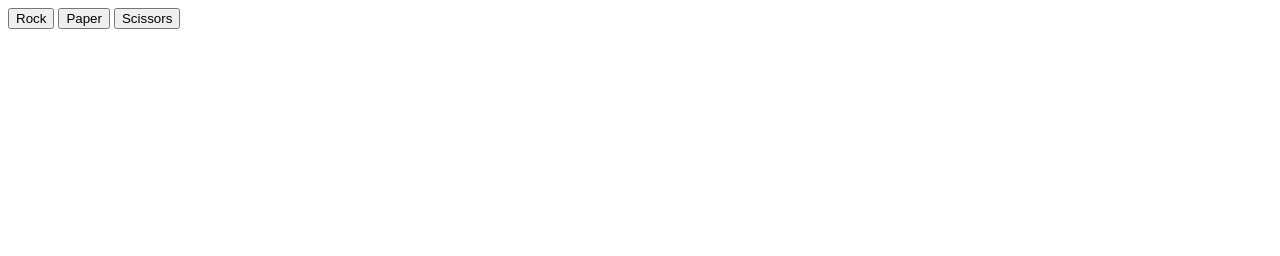
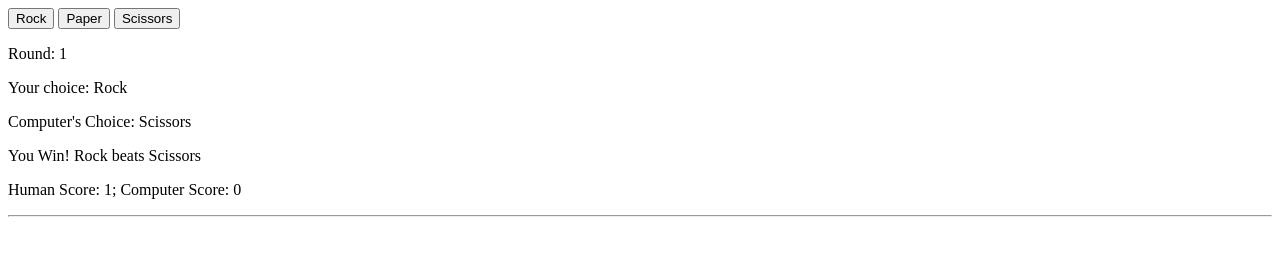
Before and after one commit to Unstoppable-AJ-LimitsNotFound/rock-paper-scissors, a plain HTML site: page index.html in a window 1280 px wide. Both pictures are taken after a click on the button "Rock". Drawn offline with Linux system fonts and the light colour scheme.

Commit message:
Display game results and winner in UI
Replace console output with DOM updates to
show round results and running scores.

Declare a winner once either player reaches
five points and display the final result.

```diff
--- a/index.html
+++ b/index.html
@@ -11,6 +11,9 @@
     <button>Paper</button>
     <button>Scissors</button>
 
+    <div>
+
+    </div>
 
 
     <script src="script.js"></script>
--- a/script.js
+++ b/script.js
@@ -15,10 +15,6 @@ function getComputerChoice() {
     }
 }
 
-// let ans1 = getComputerChoice();
-// console.log(ans1);
-
-
 // Add logic for human choice
 
 function getHumanChoice() {
@@ -32,18 +28,18 @@ function getHumanChoice() {
         case "scissors": return "Scissors";
     }
 }
-// let ans2 = getHumanChoice();
-// console.log(ans2);
-
 
 //Write the logic to play the entire game
-
-function playGame() {
 
 //Declare the players score variables
 
 let humanScore = 0;
 let computerScore = 0;
+
+let i = 1;
+function playGame() {
+    const resultDiv = document.querySelector("div");
+
 
     //Write the logic to play a single round
 
@@ -75,45 +71,55 @@ function playGame() {
             computerScore++;
         }
 
+        let roundNum = document.createElement("p");
+        roundNum.textContent = `Round: ${i++}`;
+
+
+        let roundChoiceHuman = document.createElement("p");
+        roundChoiceHuman.textContent = `Your choice: ${humanChoice}`;
+
+        let roundChoiceComputer = document.createElement("p");
+        roundChoiceComputer.textContent = `Computer's Choice: ${computerChoice}`;
+
+        let roundResult = document.createElement("p");
+
         if (result === "Draw") {
-            console.log(`You ${result}!`);
+            roundResult.textContent = `You ${result}!`;
         } else {
-            console.log(`You ${result}! ${humanChoice} beats ${computerChoice}`);
+            roundResult.textContent = `You ${result}! ${humanChoice} beats ${computerChoice}`;
         }
-        console.log(`Human Score: ${humanScore}; Computer Score: ${computerScore}`);
+
+        let roundScore = document.createElement("p");
+        roundScore.textContent = `Human Score: ${humanScore}; Computer Score: ${computerScore}`;
+
+        const hLine = document.createElement("hr");
+
+        resultDiv.append(roundNum, roundChoiceHuman, roundChoiceComputer, roundResult, roundScore, hLine); //better way
+        // resultDiv.appendChild(roundChoices);
+        // resultDiv.appendChild(roundResult);
+        // resultDiv.appendChild(roundScore);
+        // resultDiv.appendChild(hLine);
+
+        if (humanScore === 5 && computerScore < 5) {
+            alert("You WIN!!!");
+        } else if (computerScore === 5 && humanScore < 5) {
+            alert("You LOSE!!! Better luck next next time...");
+        }
     }
 
 
-
-    //Playing game
-    // for (let i = 0; i < 5; i++) {
-    //     //PLaying Round
-    //     const humanSelection = getHumanChoice();
-    //     const computerSelection = getComputerChoice();
-
-    //     playRound(humanSelection, computerSelection);
-    // }
-
-    // if (humanScore > computerScore) {
-    //     console.log("You WIN!!!")
-    // } else if (computerScore > humanScore) {
-    //     console.log("You LOSE!!! Better luck next next time...")
-    // } else {
-    //     console.log("Draw!!!");
-    // }
-
-}
-
     const buttons = document.querySelectorAll("button");
 
+    // Playing game
+
+    //PLaying Round
     buttons.forEach((button) => {
         button.addEventListener("click", () => {
             // console.log(button.textContent);
             playRound(button.textContent, getComputerChoice());
         });
     });
-
-
+}
 
 //Play
 playGame();
```
Lines whose indentation alone changed are shown as unchanged.
